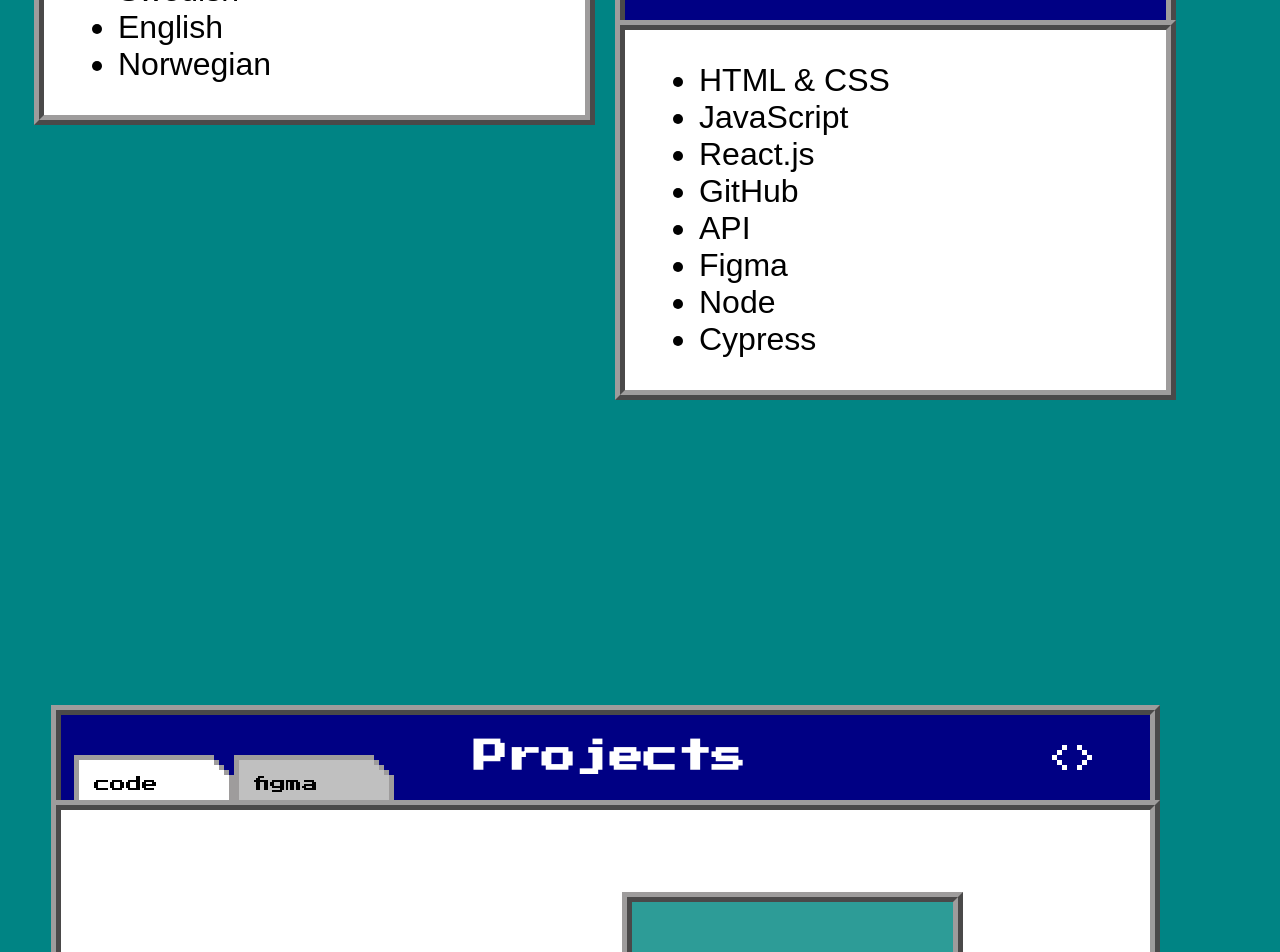
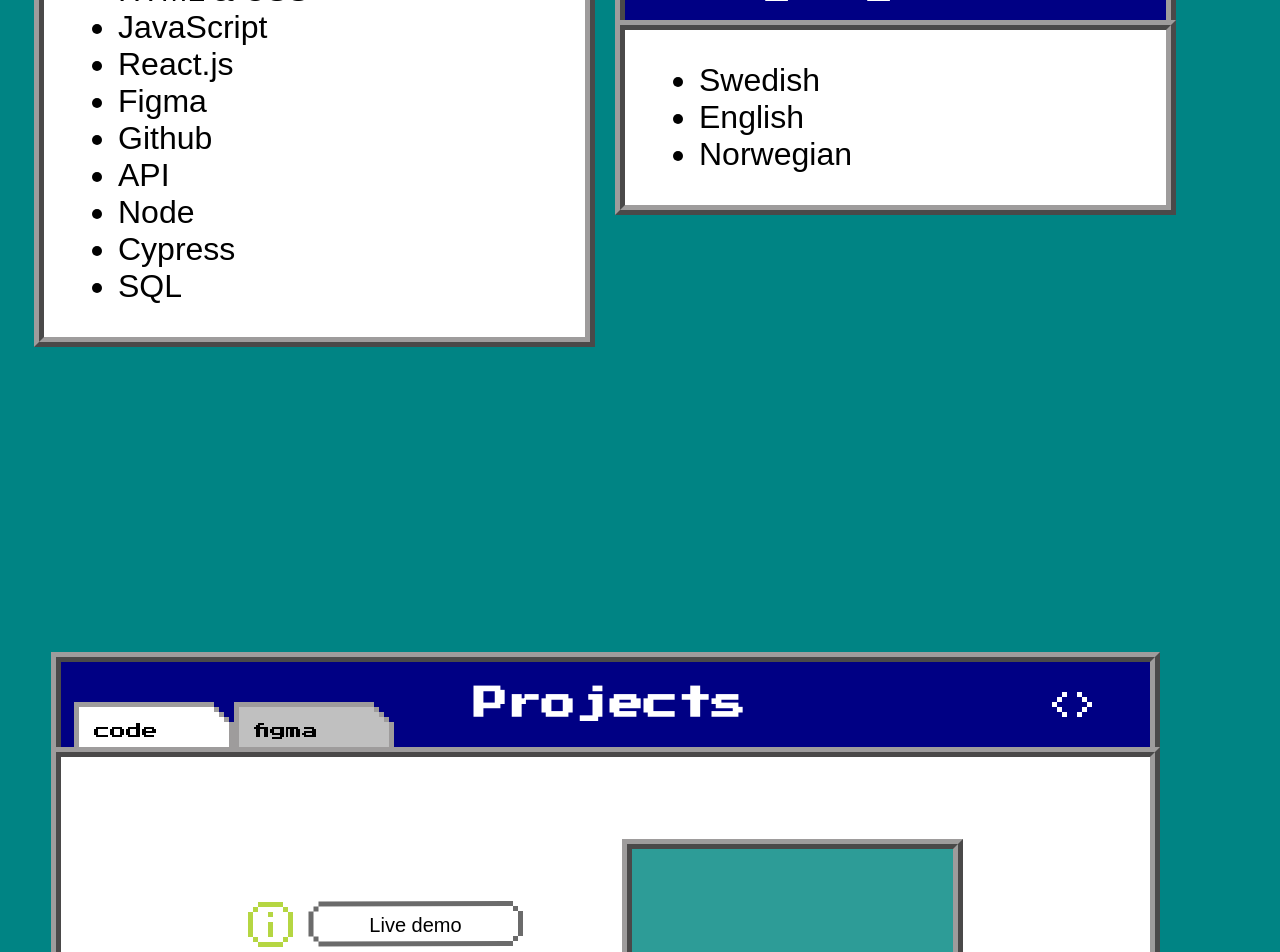
Before and after one commit to SelmaBtt/My-portfolio, a React (Vite) app: page / in a window 1280 px wide. Shown: the part 2220-3172 px from the top of the page. Built offline with nearby package versions, Linux system fonts and the light colour scheme; a web font is replaced by a local one.

Commit message:
Last fixes before deploying

```diff
--- a/src/assets/FigmaList.js
+++ b/src/assets/FigmaList.js
@@ -4,13 +4,14 @@ const allprojects = [
         description: "This is the original design for this portfolio. I made it myself taking inspiration from the Windows 95 theme.",
         src: 'https://www.figma.com/design/b4eiHOYxP3CKRFLlV9qkcY/Portfolio?node-id=226-439&t=MhBtU3PULZ2Bmx3g-1',
         img: '/list_images/portfolioImage.png'
-    },
-    {
-        title: "Web redesign",
-        description: "A group project redesigning a website to be more userfriendly.",
-        src: "https://www.figma.com/design/3dTa4ZFkQzJ3avJL75LbD4/F%C3%A4rgdigst%C3%A4lld-protoyp?node-id=0-1&t=4UVFjqWzW7kYJzWK-1",
-        img: '/list_images/campus1477.png'
     }
 ];
 
+const redesign = {
+    title: "Web redesign",
+    description: "A group project redesigning a website to be more userfriendly.",
+    src: "https://www.figma.com/design/3dTa4ZFkQzJ3avJL75LbD4/F%C3%A4rgdigst%C3%A4lld-protoyp?node-id=0-1&t=4UVFjqWzW7kYJzWK-1",
+    img: '/list_images/campus1477.png'
+}
+
 export default allprojects;
--- a/src/assets/ProjectList.js
+++ b/src/assets/ProjectList.js
@@ -23,6 +23,18 @@ const allprojects = [
         description: "A fullstack project creating an online T-shirt store. It was my first attempt at backend. You can create an account, add and order a product.",
         img: '/list_images/THub.png',
         src: 'https://github.com/SelmaBtt/theT-shirtHub',
+        demo: 'https://thet-shirthub.netlify.app/'
+    },
+    {
+        title: "Portfolio",
+        skills: [
+            "React",
+            "JavaScript",
+            "HTML & CSS",
+        ],
+        description: "This is the project you're looking at now to display my skills and projects. The upcoming updates will include responsivness",
+        img: '/list_images/portfolio-image_for-code.png',
+        src: 'https://github.com/SelmaBtt/My-portfolio',
         demo: ''
     }
 ];
--- a/src/components/Projects/CodeContent.jsx
+++ b/src/components/Projects/CodeContent.jsx
@@ -29,7 +29,7 @@ const CodeContent = () => {
             <a className={styled.demoBtn} href={currentProject.demo} target='_blank'>
                 <svg xmlns="http://www.w3.org/2000/svg" width="215" height="46" viewBox="0 0 215 46" fill="none">
                     <path d="M10.5 3L205 2.5M207.5 5V10M212.5 10V35M207.5 35V40M205 42.5L10.5 43M8 40.5V35.5M3 35.5V10.5M8 10.5V5.5" stroke="#6B6B6B" strokeWidth="5"/>
-                    <text x="50" y="32" fontSize="20" fill="black">Live demo</text>
+                    <text x="50%" y="31" textAnchor="middle" fontSize="20" fill="black">Live demo</text>
                 </svg>
             </a>
             <h2 className={styled.title}>{currentProject.title}</h2>
--- a/src/components/Projects/FigmaContent.jsx
+++ b/src/components/Projects/FigmaContent.jsx
@@ -23,10 +23,10 @@ const FigmaContent = () => {
 
     return(
         <div className={styled.figmaWrapper}>
-            <a className={styled.extraDescription} href={currentFigProject.src}>
+            <a className={styled.extraDescription} href={currentFigProject.src} target="_blank">
                 <svg xmlns="http://www.w3.org/2000/svg" width="215" height="46" viewBox="0 0 215 46" fill="none">
                     <path d="M10.5 3L205 2.5M207.5 5V10M212.5 10V35M207.5 35V40M205 42.5L10.5 43M8 40.5V35.5M3 35.5V10.5M8 10.5V5.5" stroke="#6B6B6B" strokeWidth="5"/>
-                    <text x="30" y="32" fontSize="20" fill="black">Link to Figma</text>
+                    <text x="50%" y="31" text-anchor="middle" fontSize="20" fill="black">Link to Figma</text>
                 </svg>
             </a>
             <h2 className={styled.title}>{currentFigProject.title}</h2>
--- a/src/components/Second_section/SecondSection.jsx
+++ b/src/components/Second_section/SecondSection.jsx
@@ -10,10 +10,10 @@ const SecondSection = () => {
                 <AboutMe />
             </div>
             <div className={styled.secondElement}>
-                <Languages />
+                <Skills />
             </div>
             <div className={styled.thirdElement}>
-                <Skills />
+                <Languages />
             </div>
         </div>
     )
--- a/src/components/Second_section/Skills.jsx
+++ b/src/components/Second_section/Skills.jsx
@@ -11,11 +11,12 @@ const Skills = () => {
                     <li>HTML & CSS</li>
                     <li>JavaScript</li>
                     <li>React.js</li>
-                    <li>GitHub</li>
+                    <li>Figma</li>
+                    <li>Github</li>
                     <li>API</li>
-                    <li>Figma</li>
                     <li>Node</li>
                     <li>Cypress</li>
+                    <li>SQL</li>
                 </ul>
             </div>
         </div>
--- a/src/stylesheets/Project_stylesheets/Content.module.css
+++ b/src/stylesheets/Project_stylesheets/Content.module.css
@@ -30,7 +30,11 @@
 
 .info, .extraDescription, .demoBtn{ align-self: end; }
 
-.demoBtn { grid-area: demo; }
+.demoBtn {
+    grid-area: demo;
+
+    display: inline-flex;
+}
 
 .title {
     grid-area: title;
@@ -74,7 +78,7 @@
     cursor: pointer;
 }
 
-/* CSS only for CodeContent */
+/* CSS only for CodeContent component */
 .skillsToolTip{
     max-width: 200px !important;
     background-color: white !important;
--- a/src/stylesheets/WelcomeSection.module.css
+++ b/src/stylesheets/WelcomeSection.module.css
@@ -1,6 +1,9 @@
 @keyframes openTab{
     0%{
-        transform: scale(1, 0);
+        transform: scale(0.5, 0.01);
+    }
+    40%{
+        transform: scale(1, 0.01);
     }
     100%{
         transform: scale(1);
```
Also changed, not shown: public/list_images/portfolio-image_for-code.png (added).
